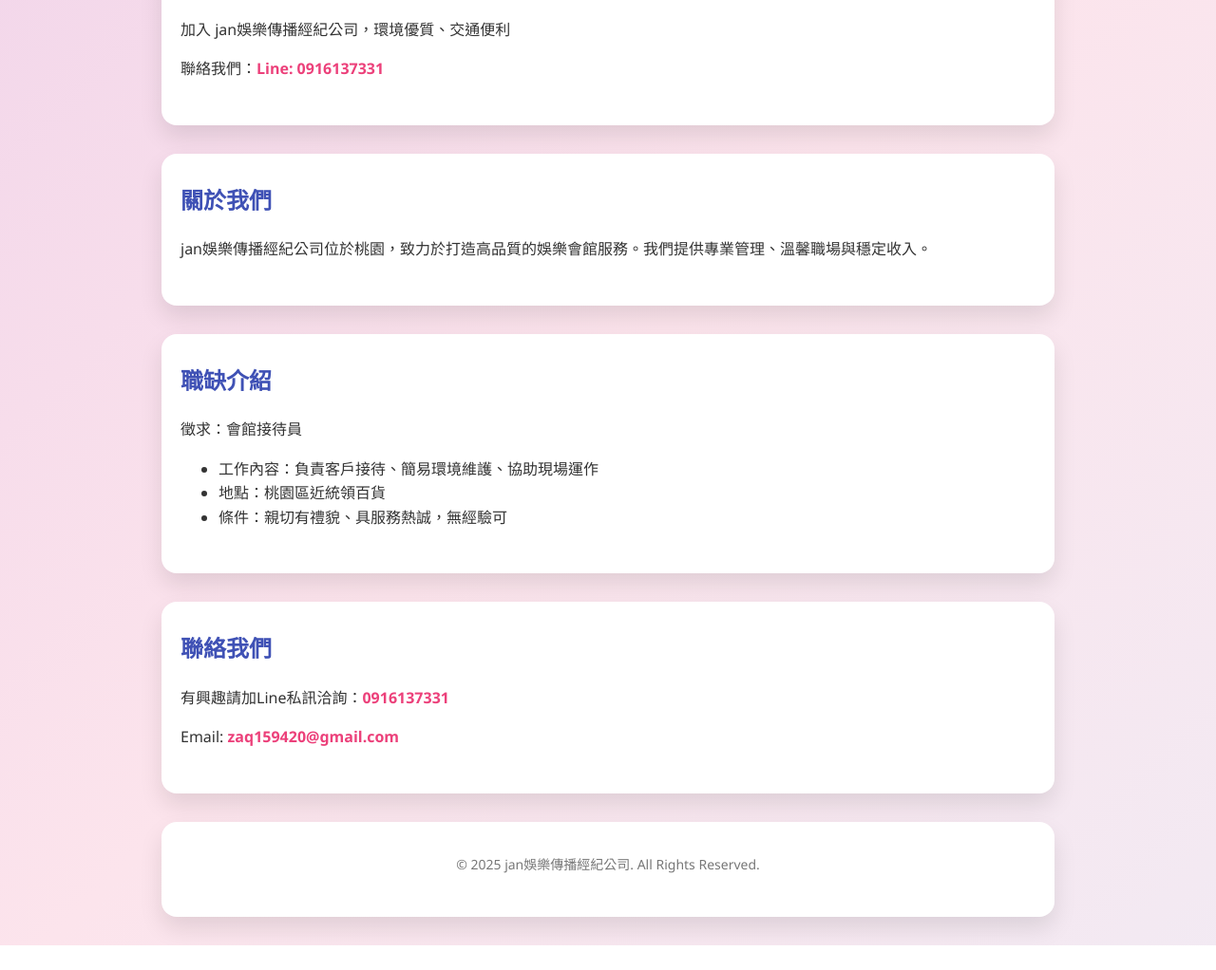
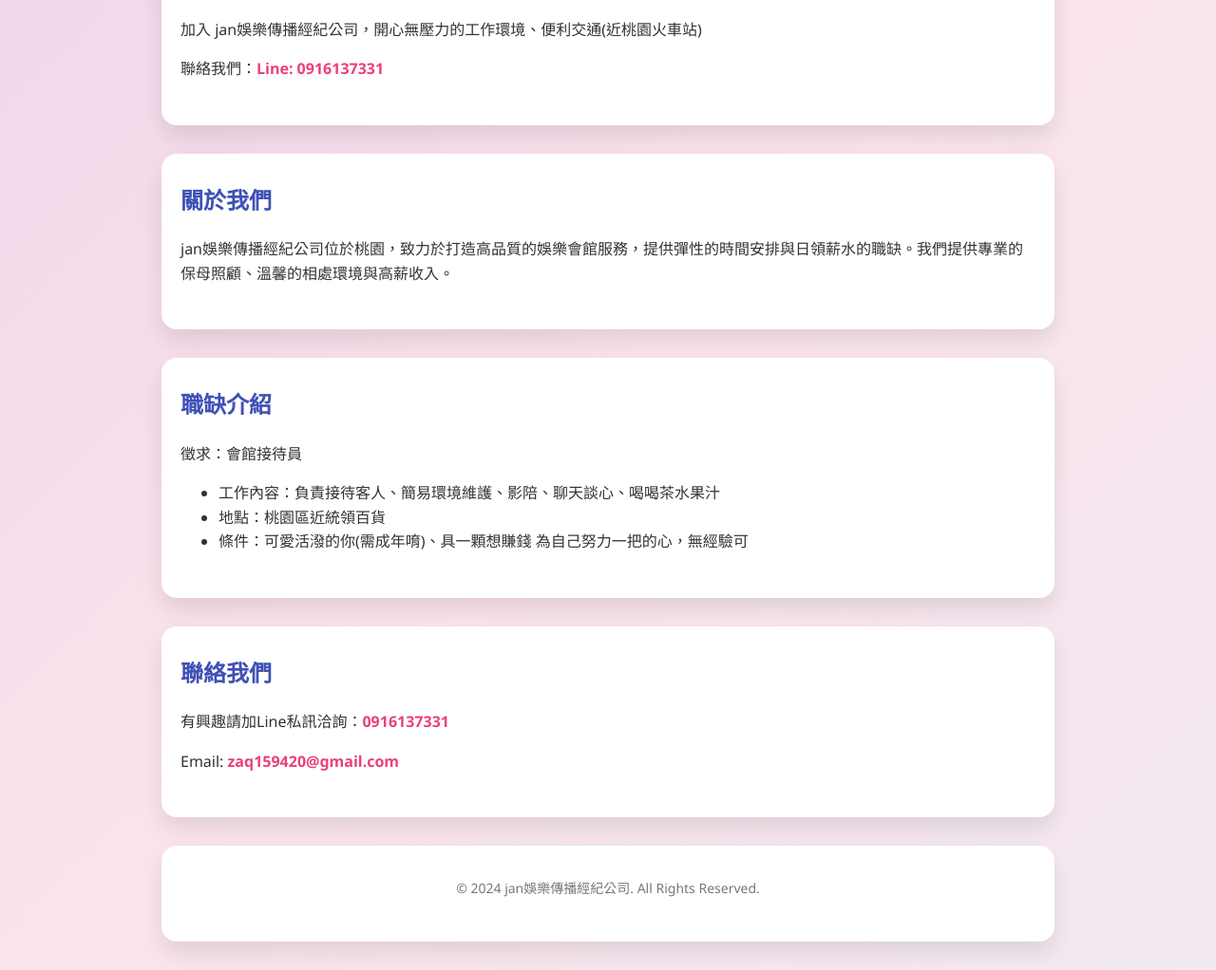
Before and after one commit to huhu260/jan-website, a plain HTML site: page index.html in a window 1280 px wide. Shown: the part 114-1136 px from the top of the page at 95% size. Before the commit the page ends 1110 px from the top, so only its background shows below. Drawn offline with Linux system fonts and the light colour scheme.

Commit message:
Update index.html

```diff
--- a/index.html
+++ b/index.html
@@ -5,7 +5,7 @@
   <meta charset="UTF-8">
   <meta name="viewport" content="width=device-width, initial-scale=1.0">
   <title>桃園會館接待員徵才｜jan娛樂傳播經紀公司</title>
-  <meta name="description" content="桃園會館誠徵接待員，提供優質工作環境與便利交通，立即加入jan娛樂傳播經紀公司，私訊Line 0916137331了解詳情！">
+  <meta name="description" content="桃園TV音樂會館誠徵接待員，提供開心無壓力的工作環境，便利交通(近桃園火車站)，立即加入jan娛樂傳播經紀公司，私訊Line 0916137331了解詳情！">
   <meta name="keywords" content="桃園會館, 會館接待員, 桃園徵才, jan娛樂傳播, 桃園工作, 接待工作,高薪工作,八大行業">
   <meta name="author" content="jan娛樂傳播經紀公司">
   <meta name="google-site-verification" content="zkM7gtvqW5ysz0VwJcn1NSP8lqcpCE5SgQp3sdMoAUM" />
@@ -14,22 +14,22 @@
 <body>
   <header>
     <h1>桃園會館接待員誠徵中！</h1>
-    <p>加入 jan娛樂傳播經紀公司，環境優質、交通便利</p>
+    <p>加入 jan娛樂傳播經紀公司，開心無壓力的工作環境、便利交通(近桃園火車站)</p>
     <p>聯絡我們：<a href="https://line.me/ti/p/~0916137331">Line: 0916137331</a></p>
   </header>
 
   <section id="about">
     <h2>關於我們</h2>
-    <p>jan娛樂傳播經紀公司位於桃園，致力於打造高品質的娛樂會館服務。我們提供專業管理、溫馨職場與穩定收入。</p>
+    <p>jan娛樂傳播經紀公司位於桃園，致力於打造高品質的娛樂會館服務，提供彈性的時間安排與日領薪水的職缺。我們提供專業的保母照顧、溫馨的相處環境與高薪收入。</p>
   </section>
 
   <section id="jobs">
     <h2>職缺介紹</h2>
     <p>徵求：會館接待員</p>
     <ul>
-      <li>工作內容：負責客戶接待、簡易環境維護、協助現場運作</li>
+      <li>工作內容：負責接待客人、簡易環境維護、影陪、聊天談心、喝喝茶水果汁</li>
       <li>地點：桃園區近統領百貨</li>
-      <li>條件：親切有禮貌、具服務熱誠，無經驗可</li>
+      <li>條件：可愛活潑的你(需成年唷)、具一顆想賺錢 為自己努力一把的心，無經驗可</li>
     </ul>
   </section>
 
@@ -40,7 +40,7 @@
   </section>
 
   <footer>
-    <p>&copy; 2025 jan娛樂傳播經紀公司. All Rights Reserved.</p>
+    <p>&copy; 2024 jan娛樂傳播經紀公司. All Rights Reserved.</p>
   </footer>
 </body>
 </html>
```
